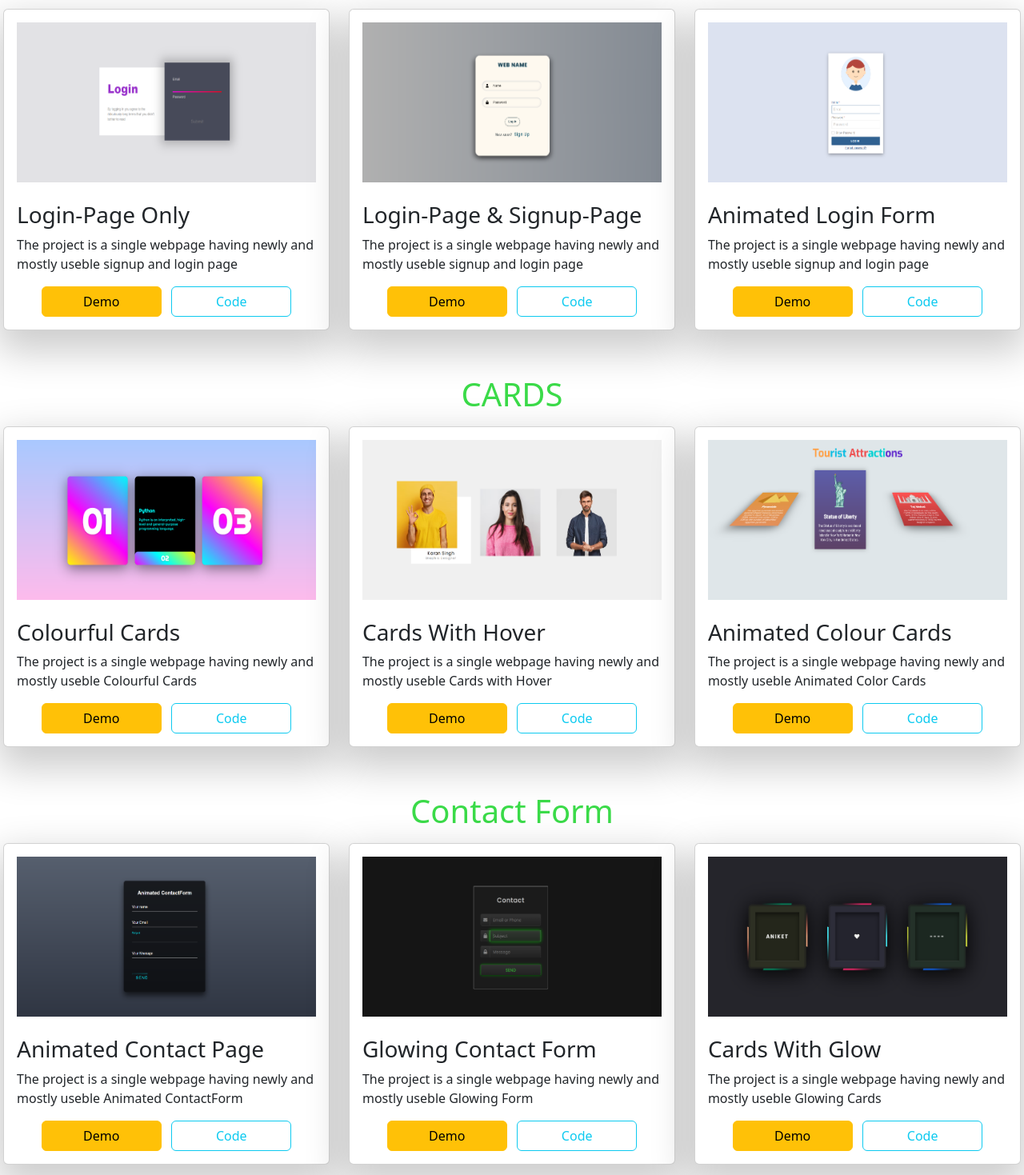
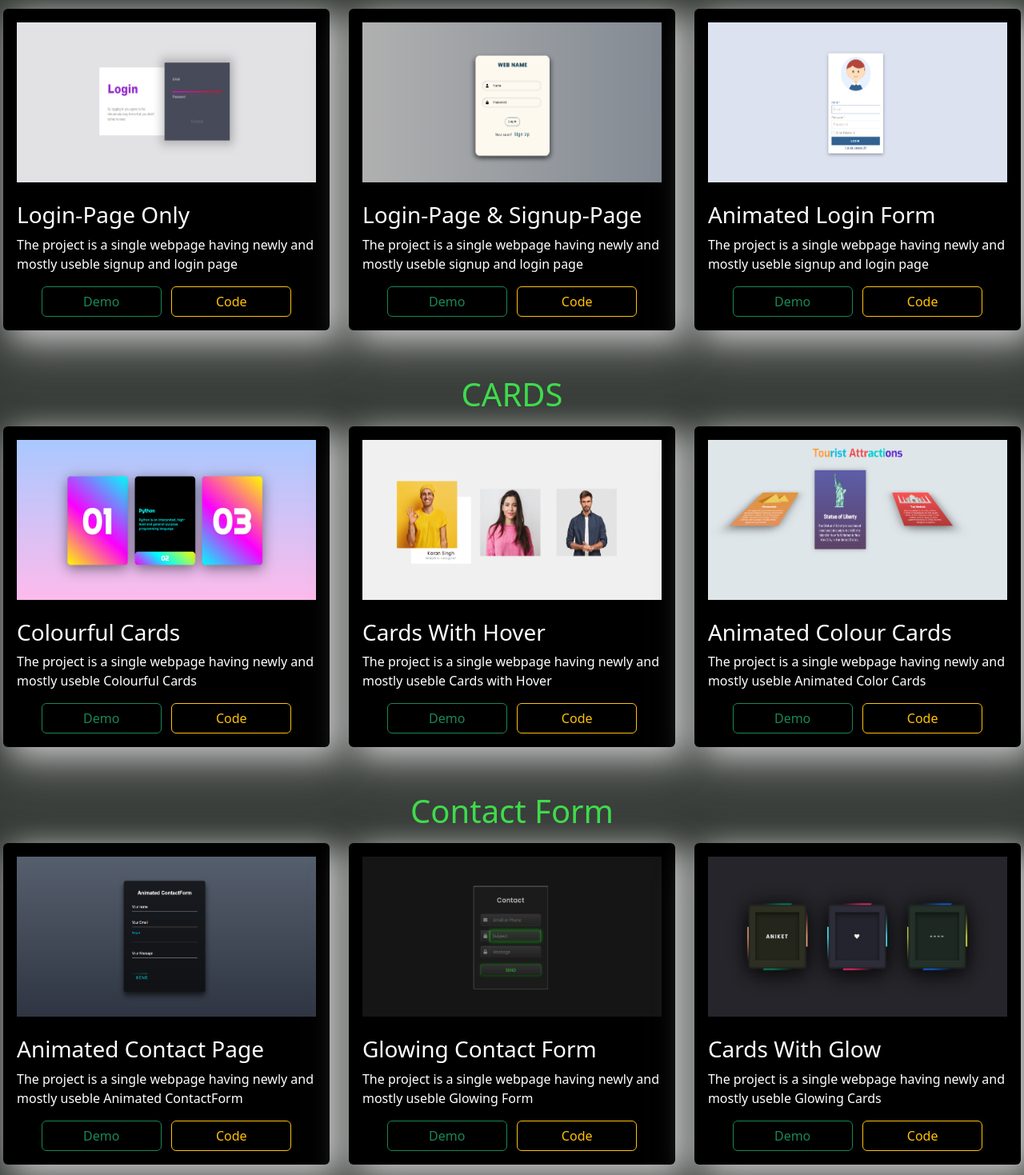
Before and after one commit to anikettikkal/usefulweb, a plain HTML site: page index.html in a window 1280 px wide. Shown: the part 651-2120 px from the top of the page at 80% size. Drawn offline with nearby package versions, Linux system fonts and the light colour scheme.

Commit message:
theme of web change

```diff
--- a/index.html
+++ b/index.html
@@ -22,10 +22,10 @@
 
         <!-- navbar starts  -->
 
-        <nav class="navbar navbar-expand-lg bg-body-tertiary">
+        <nav class="navbar navbar-expand-lg bg-body-dark navBar">
             <div class="container-fluid">
-                <img class="logo" src="https://m.media-amazon.com/images/I/61xEUOQQFgL.jpg" />
-                <a class="navbar-brand" href="#">UsefulWeb</a>
+                <img class="logo" src="https://www.pinclipart.com/picdir/big/486-4862550_elements-of-graphic-design-web-design-clipart.png" /> &nbsp;
+                <a class="navbar-brand blacktheme" href="#">UsefulWeb</a>
                 <button class="navbar-toggler" type="button" data-bs-toggle="collapse"
                     data-bs-target="#navbarSupportedContent" aria-controls="navbarSupportedContent"
                     aria-expanded="false" aria-label="Toggle navigation">
@@ -34,13 +34,13 @@
                 <div class="collapse navbar-collapse" id="navbarSupportedContent">
                     <ul class="navbar-nav me-auto mb-2 mb-lg-0">
                         <li class="nav-item">
-                            <a class="nav-link active" aria-current="page" href="#About-Us">ABOUT-US</a>
+                            <a class="nav-link blacktheme " aria-current="page" href="#About-Us">ABOUT-US</a>
                         </li>
                         <li class="nav-item">
-                            <a class="nav-link" href="#Projects">PROJECTS</a>
+                            <a class="nav-link blacktheme" href="#Projects">PROJECTS</a>
                         </li>
                         <li class="nav-item dropdown">
-                            <a class="nav-link dropdown-toggle" href="#" role="button" data-bs-toggle="dropdown"
+                            <a class="nav-link dropdown-toggle blacktheme" href="#" role="button" data-bs-toggle="dropdown"
                                 aria-expanded="false">
                                 Dropdown
                             </a>
@@ -54,10 +54,10 @@
                             </ul>
                         </li>
                         <li class="nav-item">
-                            <a class="nav-link disabled" aria-disabled="true">Disabled</a>
+                            <a class="nav-link  blacktheme" aria-disabled="true">Disabled</a>
                         </li>
                     </ul>
-                    <form class="d-flex" role="search">
+                    <form  class="d-flex" role="search">
                         <input class="form-control me-2" list="projects" type="search" placeholder="Search" aria-label="Search">
                         <datalist id="projects" >
                             <option value="Login-Page"></option>
@@ -80,19 +80,19 @@
 
             <div class="col-md-6 land-page-1 ">
 
-                <h1 class="mt-5 ms-5">Creative Website Focused <br /> On <span class="words">WEB DESIGN|</span> </h1>
+                <h1 class="mt-5 ms-5 blacktheme">Creative Website Focused <br /> On <span class="words">WEB DESIGN|</span> </h1>
                 <br />
-                <h6 class="ms-5">From concept to execution , we deliver web design that make an impact. Let your brand
+                <h6 class="ms-5 blacktheme">From concept to execution , we deliver web design that make an impact. Let your brand
                     shine with our innovations and vissually stunning websites </h6> <br />
-                <h2 class="ms-5 fab fa-github"> <span>Github <br /> <span class="text">We are always here to help</span>
+                <h2 class="ms-5 fab fa-github"> <span>Github <br /> <span class="text blacktheme">We are always here to help</span>
                 </h2>
-                <h2 class="ms-5 fab fa-linkedin"> <span>Linkedin <br /> <span class="text">Please follows us on Linkedin
+                <h2 class="ms-5 fab fa-linkedin"> <span>Linkedin <br /> <span class="text blacktheme">Please follows us on Linkedin
                             Account</span></h2>
             </div>
             <div class="col-md-6 land-page-2 text-center ">
 
                 <img class=" mt-3 mainimage"
-                    src="https://99designs-blog.imgix.net/blog/wp-content/uploads/2022/01/104228210.jpg?auto=format&q=60&fit=max&w=930"
+                    src="https://previews.123rf.com/images/olechowski/olechowski1210/olechowski121000031/15662062-web-design-concept-in-word-tag-cloud-on-black-background.jpg"
                     , />
             </div>
 
@@ -101,18 +101,18 @@
 
         <!--cards section starts 1-->
         <div class=" second-div pt-5 pb-5" id="Login-Signup">
-            <h1 class="text-center words">LOGIN & SIGNUP PAGE</h1>
+            <h1 class="text-center words ">LOGIN & SIGNUP PAGE</h1>
             <div class="row ">
                 <div class="column">
                     <div class="card">
                         <img src="./images/Screenshot (1).png" , height="200px" /> <br>
-                        <h3>Login-Page Only</h3>
-                        <p>The project is a single webpage having newly and mostly useble signup and login page</p>
+                        <h3 class="blacktheme">Login-Page Only</h3>
+                        <p class="blacktheme">The project is a single webpage having newly and mostly useble signup and login page</p>
                         <div class="forbuttons">
                             <a href="./pages/signupLogin/signup1/signuplogin1.html"><button type="button"
-                                    class="btn btn-warning demobutton">Demo</button></a> &nbsp; &nbsp;
+                                    class="btn btn-outline-success demobutton">Demo</button></a> &nbsp; &nbsp;
                             <a href="https://github.com/anikettikkal/usefulweb/tree/main/pages/signupLogin/signup1"><button
-                                    type="button" class="btn btn-outline-info codebutton">Code</button></a>
+                                    type="button" class="btn btn-outline-warning codebutton">Code</button></a>
                         </div>
 
                     </div>
@@ -121,26 +121,26 @@
                     <div class="card">
                         <img src="./images/Screenshot (3).png" , height="200px" /> <br />
 
-                        <h3>Login-Page & Signup-Page</h3>
-                        <p>The project is a single webpage having newly and mostly useble signup and login page</p>
+                        <h3 class="blacktheme">Login-Page & Signup-Page</h3>
+                        <p class="blacktheme">The project is a single webpage having newly and mostly useble signup and login page</p>
                         <div class="forbuttons">
                             <a href="./pages/signupLogin/signup2/signup2.html"><button type="button"
-                                    class="btn btn-warning demobutton">Demo</button></a> &nbsp; &nbsp;
+                                    class="btn btn-outline-success demobutton">Demo</button></a> &nbsp; &nbsp;
                             <a href="https://github.com/anikettikkal/usefulweb/tree/main/pages/signupLogin/signup2"><button
-                                    type="button" class="btn btn-outline-info codebutton">Code</button></a>
+                                    type="button" class="btn btn-outline-warning codebutton">Code</button></a>
                         </div>
                     </div>
                 </div>
                 <div class="column">
                     <div class="card">
                         <img class="image-cards" src="./images/Screenshot (5).png" , height="200px" /> <br />
-                        <h3>Animated Login Form</h3>
-                        <p>The project is a single webpage having newly and mostly useble signup and login page</p>
+                        <h3 class="blacktheme">Animated Login Form</h3>
+                        <p class="blacktheme">The project is a single webpage having newly and mostly useble signup and login page</p>
                         <div class="forbuttons">
                             <a href="./pages/signupLogin/signup3/signup3.html"><button type="button"
-                                    class="btn btn-warning demobutton">Demo</button></a> &nbsp; &nbsp;
+                                    class="btn btn-outline-success demobutton">Demo</button></a> &nbsp; &nbsp;
                             <a href="https://github.com/anikettikkal/usefulweb/tree/main/pages/signupLogin/signup3"><button
-                                    type="button" class="btn btn-outline-info codebutton">Code</button></a>
+                                    type="button" class="btn btn-outline-warning codebutton">Code</button></a>
                         </div>
 
                     </div>
@@ -156,39 +156,39 @@
                 <div class="column">
                     <div class="card">
                         <img src="./images/Screenshot (8).png" , height="200px" /> <br />
-                        <h3>Colourful Cards</h3>
-                        <p>The project is a single webpage having newly and mostly useble Colourful Cards</p>
+                        <h3 class="blacktheme">Colourful Cards</h3>
+                        <p class="blacktheme">The project is a single webpage having newly and mostly useble Colourful Cards</p>
                         <div class="forbuttons">
                             <a href="./pages/cards/card1/card1.html"><button type="button"
-                                    class="btn btn-warning demobutton">Demo</button></a> &nbsp; &nbsp;
+                                    class="btn btn-outline-success demobutton">Demo</button></a> &nbsp; &nbsp;
                             <a href="https://github.com/anikettikkal/usefulweb/tree/main/pages/cards/card1"><button
-                                    type="button" class="btn btn-outline-info codebutton">Code</button></a>
+                                    type="button" class="btn btn-outline-warning codebutton">Code</button></a>
                         </div>
                     </div>
                 </div>
                 <div class="column">
                     <div class="card">
                         <img src="./images/Screenshot (7).png" , height="200px" /> <br />
-                        <h3>Cards With Hover</h3>
-                        <p>The project is a single webpage having newly and mostly useble Cards with Hover</p>
+                        <h3 class="blacktheme">Cards With Hover</h3>
+                        <p class="blacktheme">The project is a single webpage having newly and mostly useble Cards with Hover</p>
                         <div class="forbuttons">
                             <a href="./pages/cards/card3/card3.html"><button type="button"
-                                    class="btn btn-warning demobutton">Demo</button></a> &nbsp; &nbsp;
+                                    class="btn btn-outline-success demobutton">Demo</button></a> &nbsp; &nbsp;
                             <a href="https://github.com/anikettikkal/usefulweb/tree/main/pages/cards/card3"><button
-                                    type="button" class="btn btn-outline-info codebutton">Code</button></a>
+                                    type="button" class="btn btn-outline-warning codebutton">Code</button></a>
                         </div>
                     </div>
                 </div>
                 <div class="column">
                     <div class="card">
                         <img src="./images/Screenshot (6).png" , height="200px" /> <br />
-                        <h3>Animated Colour Cards</h3>
-                        <p>The project is a single webpage having newly and mostly useble Animated Color Cards</p>
+                        <h3 class="blacktheme">Animated Colour Cards</h3>
+                        <p class="blacktheme">The project is a single webpage having newly and mostly useble Animated Color Cards</p>
                         <div class="forbuttons">
                             <a href="./pages/cards/card2/card2.html"><button type="button"
-                                    class="btn btn-warning demobutton">Demo</button></a> &nbsp; &nbsp;
+                                    class="btn btn-outline-success demobutton">Demo</button></a> &nbsp; &nbsp;
                             <a href="https://github.com/anikettikkal/usefulweb/tree/main/pages/cards/card2"><button
-                                    type="button" class="btn btn-outline-info codebutton">Code</button></a>
+                                    type="button" class="btn btn-outline-warning codebutton">Code</button></a>
                         </div>
                     </div>
                 </div>
@@ -203,39 +203,39 @@
                 <div class="column">
                     <div class="card">
                         <img src="./images/Screenshot (9).png" , height="200px" /> <br />
-                        <h3>Animated Contact Page</h3>
-                        <p>The project is a single webpage having newly and mostly useble Animated ContactForm</p>
+                        <h3 class="blacktheme">Animated Contact Page</h3>
+                        <p class="blacktheme">The project is a single webpage having newly and mostly useble Animated ContactForm</p>
                         <div class="forbuttons">
                             <a href="./pages/contactForms/contact1/contact1.html"><button type="button"
-                                    class="btn btn-warning demobutton">Demo</button></a> &nbsp; &nbsp;
+                                    class="btn btn-outline-success demobutton">Demo</button></a> &nbsp; &nbsp;
                             <a href="https://github.com/anikettikkal/usefulweb/tree/main/pages/contactForms/contact1"><button
-                                    type="button" class="btn btn-outline-info codebutton">Code</button></a>
+                                    type="button" class="btn btn-outline-warning codebutton">Code</button></a>
                         </div>
                     </div>
                 </div>
                 <div class="column">
                     <div class="card">
                         <img src="./images/Screenshot (10).png" , height="200px" /> <br />
-                        <h3>Glowing Contact Form</h3>
-                        <p>The project is a single webpage having newly and mostly useble Glowing Form</p>
+                        <h3 class="blacktheme">Glowing Contact Form</h3>
+                        <p class="blacktheme">The project is a single webpage having newly and mostly useble Glowing Form</p>
                         <div class="forbuttons">
                             <a href="./pages/contactForms/contact2/contact2.html"><button type="button"
-                                    class="btn btn-warning demobutton">Demo</button></a> &nbsp; &nbsp;
+                                    class="btn btn-outline-success demobutton">Demo</button></a> &nbsp; &nbsp;
                             <a href="https://github.com/anikettikkal/usefulweb/tree/main/pages/contactForms/contact2"><button
-                                    type="button" class="btn btn-outline-info codebutton">Code</button></a>
+                                    type="button" class="btn btn-outline-warning codebutton">Code</button></a>
                         </div>
                     </div>
                 </div>
                 <div class="column">
                     <div class="card">
                         <img src="./images/Screenshot (11).png" , height="200px" /> <br />
-                        <h3>Cards With Glow</h3>
-                        <p>The project is a single webpage having newly and mostly useble Glowing Cards</p>
+                        <h3 class="blacktheme">Cards With Glow</h3>
+                        <p class="blacktheme">The project is a single webpage having newly and mostly useble Glowing Cards</p>
                         <div class="forbuttons">
                             <a href="./pages/contactForms/contact3/contact3.html"><button type="button"
-                                    class="btn btn-warning demobutton">Demo</button></a> &nbsp; &nbsp;
+                                    class="btn btn-outline-success demobutton">Demo</button></a> &nbsp; &nbsp;
                             <a href="https://github.com/anikettikkal/usefulweb/tree/main/pages/contactForms/contact3"><button
-                                    type="button" class="btn btn-outline-info codebutton">Code</button></a>
+                                    type="button" class="btn btn-outline-warning codebutton">Code</button></a>
                         </div>
                     </div>
                 </div>
@@ -245,13 +245,13 @@
 
         <!--About Starts-->
         <div class="contactdiv text-center" id="About-Us">
-            <h1 class="text-center myname">ANIKET RAMESH TIKKAL</h1>
+            <h1 class="text-center myname blacktheme">ANIKET RAMESH TIKKAL</h1>
             <h4 class="text-center contactwords">I Am A MERN Stack Devoloper</h4>
             <button type="button" class="btn btn-dark"> I Am A Professional Web-Developer With One Year
                 Experience.</button>
-            <h3 class="mt-2"> React JS | Node JS</h3> <br>
+            <h3 class="mt-2 blacktheme"> React JS | Node JS</h3> <br>
             <div class="text-center">
-                <img class="myimage" src="./images/myimage4.jpeg" />
+                <img class="myimage" src="./images/myimage2.jpg" />
             </div>
         </div> <br>
 
@@ -270,7 +270,7 @@
 
                     <h2>Quick-Links</h2>
                     <br>
-                    <div class="sub-links">
+                    <div class="sub-links ">
                         <a href="./index.html" class="">Home</a>
                         <br>
                         <a href="#Login-Signup" class="">Projects</a>
--- a/style.css
+++ b/style.css
@@ -1,8 +1,10 @@
 /* card section and mainpage */
 .maindiv {
-    background: #f2e6ff;
+    background:black;
 }
-
+.navBar{
+    background-color: rgb(55,60,56);
+}
 .land-page-1 {
     height: 30rem;
 
@@ -16,7 +18,9 @@
     font-size: 1rem;
     color: black;
 }
-
+.blacktheme{
+    color: white;
+}
 .fab {
     color: #3bdb49;
     cursor: pointer;
@@ -41,7 +45,8 @@
 .card {
     margin: 8px;
     padding: 16px;
-    background-color: white;
+    background-color: black;
+    filter: drop-shadow(10px 10px 20px white);
     box-shadow: 0 1.2rem 3rem 0.5rem rgba(0, 0, 0, 0.2);
 }
 .forbuttons{
@@ -80,7 +85,7 @@
 
 
 .second-div {
-    background-color: white;
+    background-color:rgb(55,60,56);
 }
 
 .logo {
@@ -126,7 +131,7 @@
     justify-content: center;
     align-items: center;
     flex-wrap: wrap;
-    background: white;
+    background: rgb(55,60,56);
     position: relative;
 }
 
```
Also changed, not shown: projects.html (added, +11 -0 lines).
